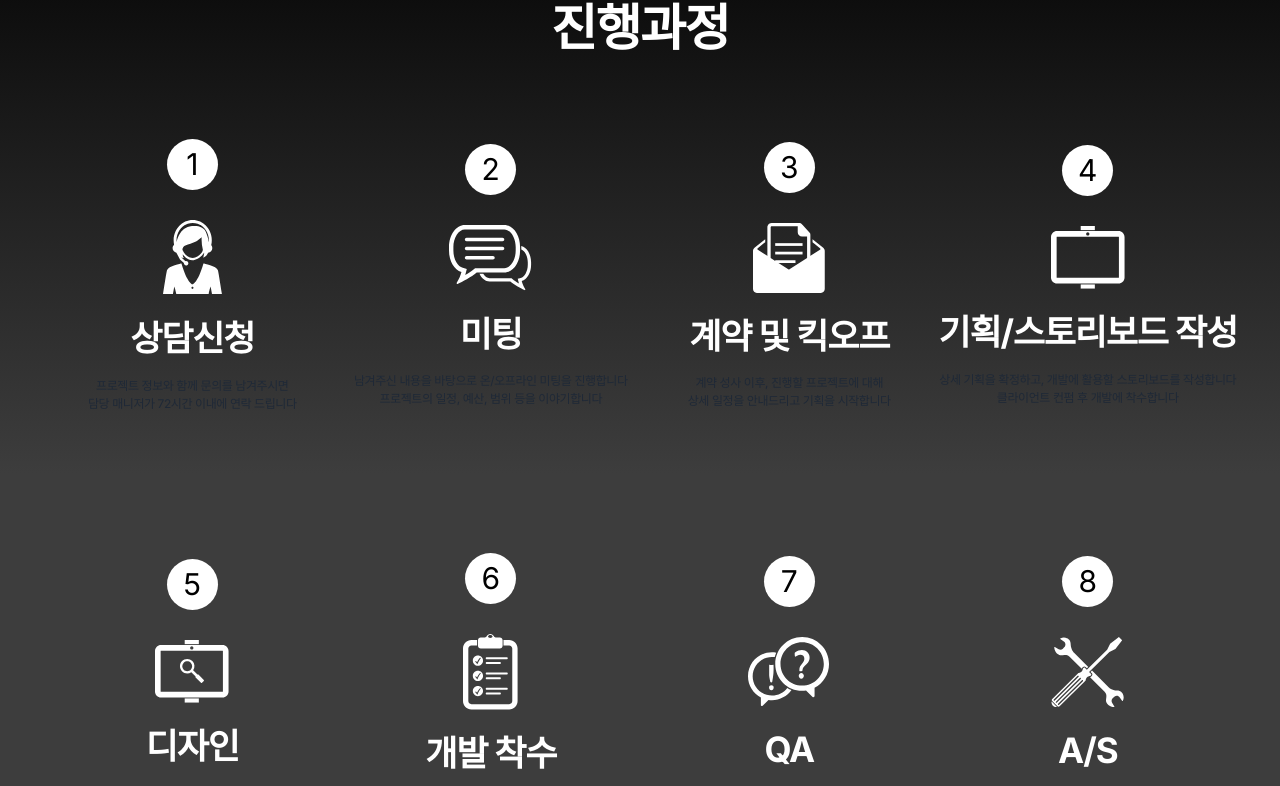
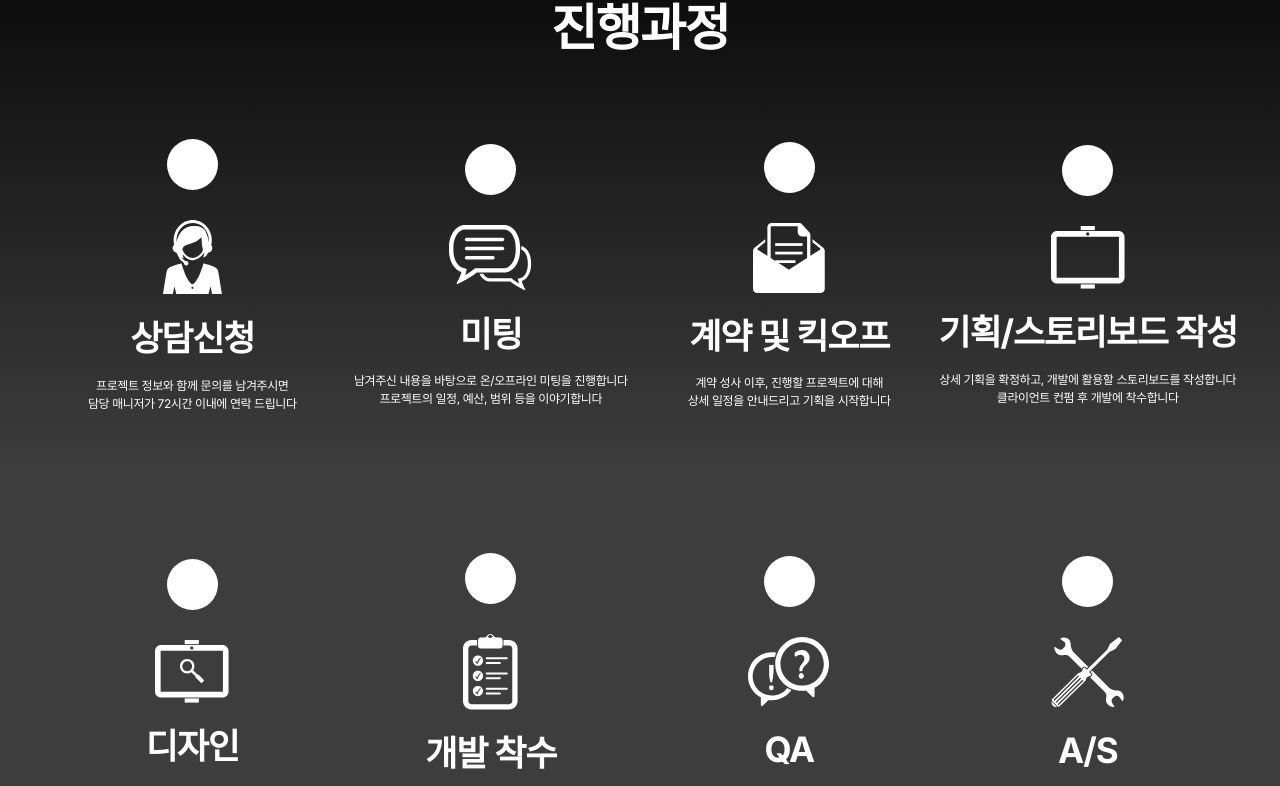
Before and after one commit to smithCoders/Nexa-Code-nexjs, a Next.js app: page / in a window 1280 px wide. Shown: the part 4856-5642 px from the top of the page. Built offline with nearby package versions, Linux system fonts and the light colour scheme; what tailgrids would draw is missing.

Commit message:
process color fixed

```diff
--- a/src/app/components/Process.tsx
+++ b/src/app/components/Process.tsx
@@ -19,7 +19,7 @@ const Process = ({
   return (
     <section className="flex flex-col justify-center items-center text-center">
       <div className="w-[51px] h-[51px] bg-[#fff] rounded-full flex justify-center items-center">
-        <span className="text-[#000] text-[30px] font-normal">{step}</span>
+        <span className="text-[#fff] text-[30px] font-normal">{step}</span>
       </div>
 
       <div className="mt-[30px]">
@@ -29,10 +29,10 @@ const Process = ({
       <h2 className="mt-[17px] text-[35px]  font-bold text-[#fff] tracking-[-1.2px]">
         {title}
       </h2>
-      <p className="mt-[12px] text-[12px] font-normal tracking-[-0.42px]">
+      <p className="mt-[12px]  text-[#fff]  text-[12px] font-normal tracking-[-0.42px]">
         {description1}
       </p>
-      <p className="text-[12px] font-normal tracking-[-0.42px]">
+      <p className="text-[12px] text-[#fff]  font-normal tracking-[-0.42px]">
         {description2}
       </p>
     </section>
```
